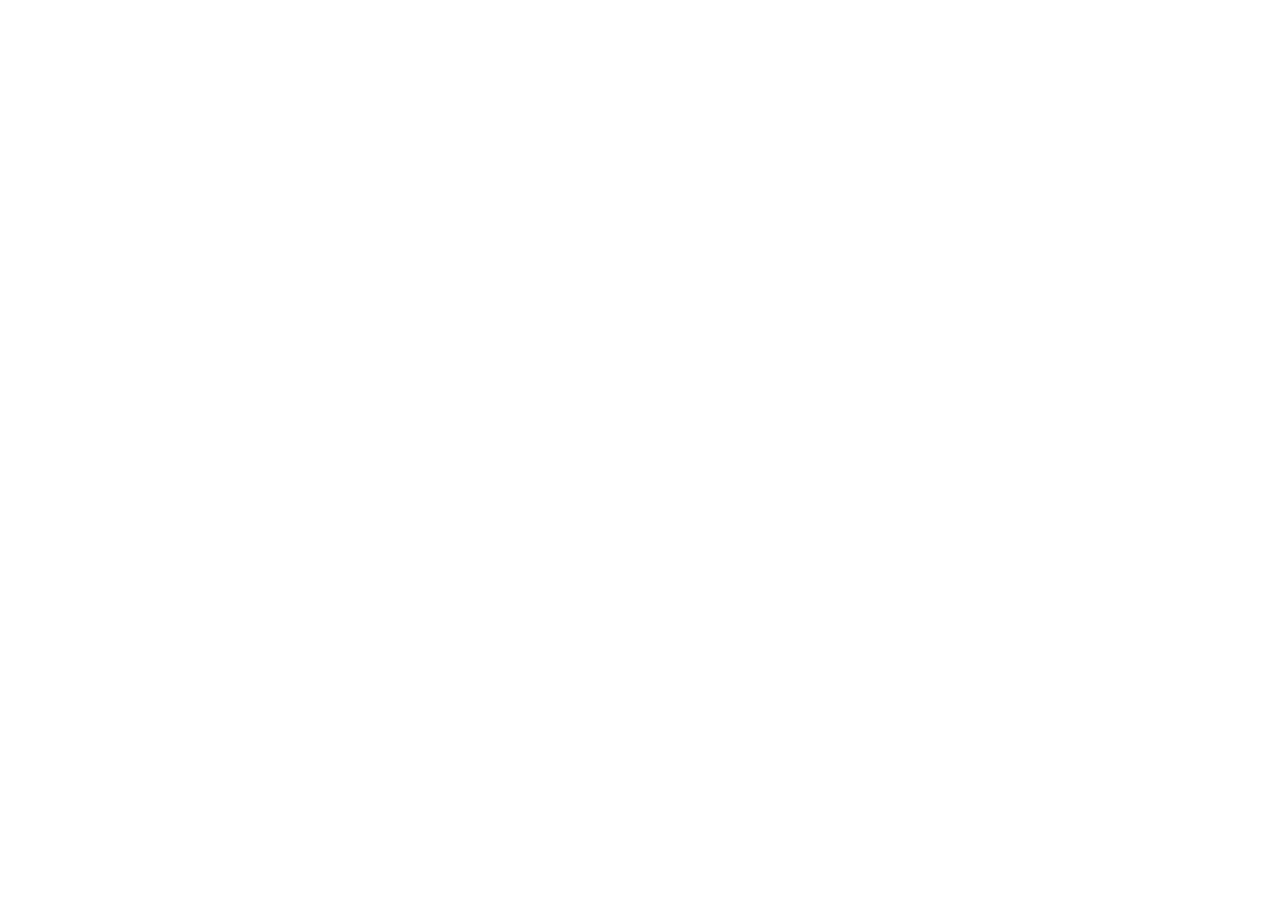
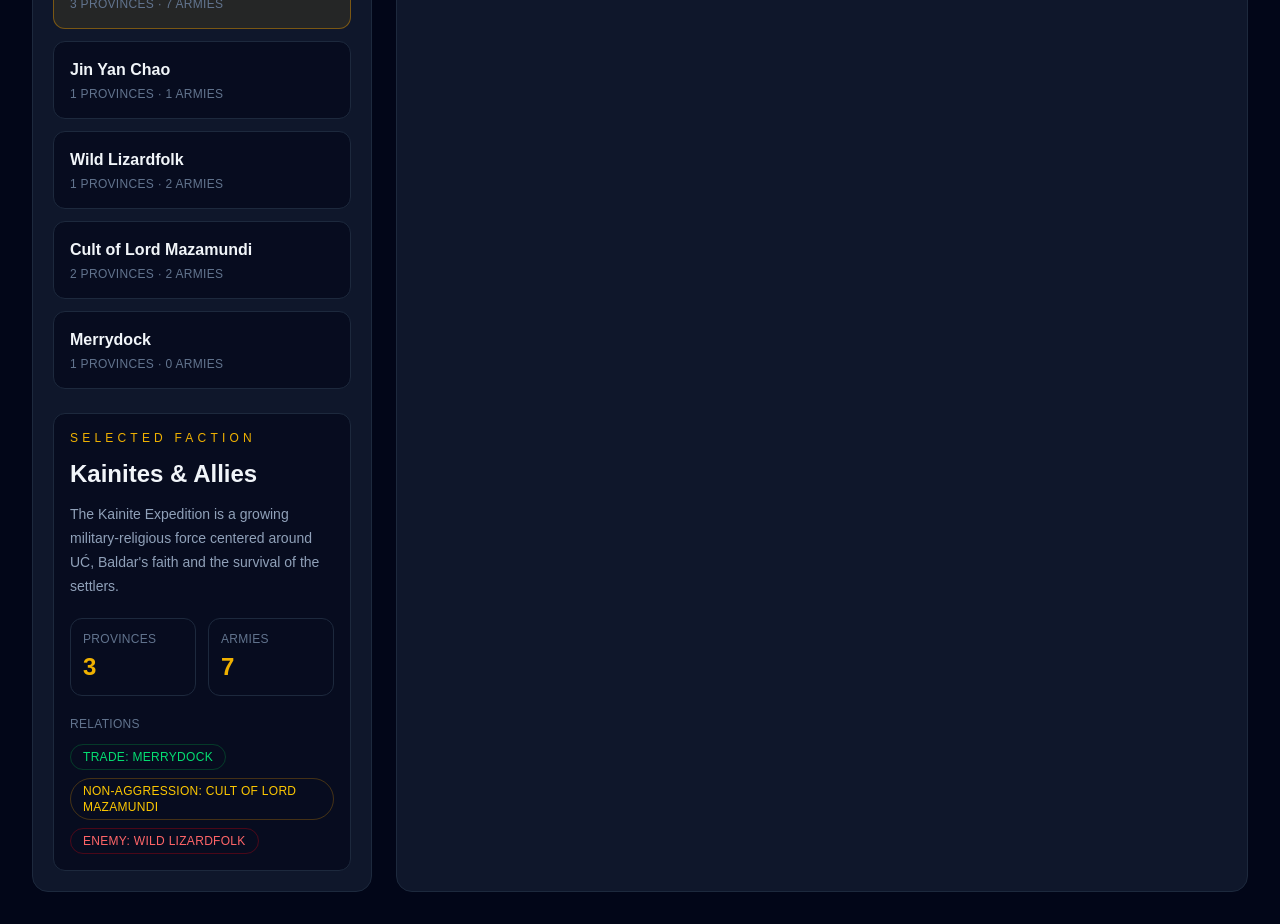
Before and after one commit to Azzimo-dnd/nattau-command, a Next.js app: page /map in a window 1280 px wide. Shown: the part 1280-2204 px from the top of the page. Before the commit the page ends 1118 px from the top, so only its background shows below. Built offline with nearby package versions, Linux system fonts and the light colour scheme.

Commit message:
feat: add faction influence panel

```diff
--- /dev/null
+++ b/components/map/FactionInfluence.tsx
@@ -0,0 +1,116 @@
+"use client";
+
+import { useState } from "react";
+import { factions } from "./factionData";
+
+function getRelationClass(type: string) {
+  switch (type) {
+    case "trade":
+    case "ally":
+      return "border-green-600/30 text-green-400";
+    case "non-aggression":
+      return "border-yellow-600/30 text-yellow-400";
+    case "enemy":
+      return "border-red-600/30 text-red-400";
+    case "unknown":
+      return "border-purple-600/30 text-purple-400";
+    default:
+      return "border-slate-700 text-slate-400";
+  }
+}
+
+export function FactionInfluence() {
+  const [selectedFactionId, setSelectedFactionId] = useState(factions[0].id);
+
+  const selectedFaction =
+    factions.find((faction) => faction.id === selectedFactionId) ?? factions[0];
+
+  return (
+    <div className="rounded-2xl border border-slate-800 bg-slate-900 p-5">
+      <h2 className="text-2xl font-bold text-yellow-500">Faction Influence</h2>
+      <p className="mt-2 text-sm text-slate-500">
+        Political control, known armies and diplomatic relations on Hinewai.
+      </p>
+
+      <div className="mt-5 space-y-3">
+        {factions.map((faction) => {
+          const isSelected = selectedFactionId === faction.id;
+
+          return (
+            <button
+              key={faction.id}
+              type="button"
+              onClick={() => setSelectedFactionId(faction.id)}
+              className={`w-full rounded-xl border p-4 text-left transition ${
+                isSelected
+                  ? "border-yellow-600/50 bg-yellow-500/10"
+                  : "border-slate-800 bg-slate-950/60 hover:border-yellow-600/30"
+              }`}
+            >
+              <div className="flex items-start justify-between gap-4">
+                <div>
+                  <h3 className="font-bold text-slate-100">{faction.name}</h3>
+                  <p className="mt-1 text-xs uppercase tracking-wide text-slate-500">
+                    {faction.controlledProvinces} provinces ·{" "}
+                    {faction.controlledArmies} armies
+                  </p>
+                </div>
+              </div>
+            </button>
+          );
+        })}
+      </div>
+
+      <div className="mt-6 rounded-xl border border-slate-800 bg-slate-950/60 p-4">
+        <p className="text-xs uppercase tracking-[0.35em] text-yellow-500">
+          Selected Faction
+        </p>
+
+        <h3 className="mt-3 text-2xl font-bold">{selectedFaction.name}</h3>
+
+        <p className="mt-3 text-sm leading-6 text-slate-400">
+          {selectedFaction.description}
+        </p>
+
+        <div className="mt-5 grid grid-cols-2 gap-3">
+          <div className="rounded-xl border border-slate-800 p-3">
+            <p className="text-xs uppercase tracking-wide text-slate-500">
+              Provinces
+            </p>
+            <p className="mt-1 text-2xl font-bold text-yellow-500">
+              {selectedFaction.controlledProvinces}
+            </p>
+          </div>
+
+          <div className="rounded-xl border border-slate-800 p-3">
+            <p className="text-xs uppercase tracking-wide text-slate-500">
+              Armies
+            </p>
+            <p className="mt-1 text-2xl font-bold text-yellow-500">
+              {selectedFaction.controlledArmies}
+            </p>
+          </div>
+        </div>
+
+        <div className="mt-5">
+          <p className="mb-3 text-xs uppercase tracking-wide text-slate-500">
+            Relations
+          </p>
+
+          <div className="flex flex-wrap gap-2">
+            {selectedFaction.relations.map((relation) => (
+              <span
+                key={`${relation.type}-${relation.faction}`}
+                className={`rounded-full border px-3 py-1 text-xs uppercase tracking-wide ${getRelationClass(
+                  relation.type
+                )}`}
+              >
+                {relation.type}: {relation.faction}
+              </span>
+            ))}
+          </div>
+        </div>
+      </div>
+    </div>
+  );
+}
--- a/components/map/InteractiveMap.tsx
+++ b/components/map/InteractiveMap.tsx
@@ -3,6 +3,7 @@
 import Image from "next/image";
 import { useState } from "react";
 import { mapLocations } from "./mapLocations";
+import { FactionInfluence } from "./FactionInfluence";
 
 function getLocationIcon(type: string) {
   switch (type) {
@@ -112,6 +113,8 @@
             {selectedLocation.description}
           </p>
         </div>
+
+        <FactionInfluence />
       </aside>
 
       <div className="overflow-hidden rounded-2xl border border-slate-800 bg-slate-900 p-3">
--- /dev/null
+++ b/components/map/factionData.ts
@@ -0,0 +1,84 @@
+export type FactionRelation = {
+  type: "ally" | "trade" | "neutral" | "non-aggression" | "enemy" | "unknown";
+  faction: string;
+};
+
+export type Faction = {
+  id: string;
+  name: string;
+  description: string;
+  controlledProvinces: number;
+  controlledArmies: number;
+  relations: FactionRelation[];
+};
+
+export const factions: Faction[] = [
+  {
+    id: "kainites",
+    name: "Kainites & Allies",
+    description:
+      "The Kainite Expedition is a growing military-religious force centered around UĆ, Baldar's faith and the survival of the settlers.",
+    controlledProvinces: 3,
+    controlledArmies: 7,
+    relations: [
+      { type: "trade", faction: "Merrydock" },
+      { type: "non-aggression", faction: "Cult of Lord Mazamundi" },
+      { type: "enemy", faction: "Wild Lizardfolk" },
+    ],
+  },
+  {
+    id: "jin-yan-chao",
+    name: "Jin Yan Chao",
+    description:
+      "An imperial city-state force with strong military presence on Hinewai. Their long-term intentions toward the expedition remain uncertain.",
+    controlledProvinces: 1,
+    controlledArmies: 1,
+    relations: [
+      { type: "enemy", faction: "Wild Lizardfolk" },
+      { type: "enemy", faction: "Cult of Lord Mazamundi" },
+      { type: "neutral", faction: "Merrydock" },
+    ],
+  },
+  {
+    id: "wild-lizardfolk",
+    name: "Wild Lizardfolk",
+    description:
+      "Hostile tribal forces scattered across the island. Aggressive toward nearly every other faction.",
+    controlledProvinces: 1,
+    controlledArmies: 2,
+    relations: [
+      { type: "enemy", faction: "Kainites & Allies" },
+      { type: "enemy", faction: "Jin Yan Chao" },
+      { type: "enemy", faction: "Cult of Lord Mazamundi" },
+      { type: "enemy", faction: "Merrydock" },
+    ],
+  },
+  {
+    id: "cult-mazamundi",
+    name: "Cult of Lord Mazamundi",
+    description:
+      "A militant cult controlling corrupted territory. Currently bound to the Kainites by a non-aggression agreement and border passage rights.",
+    controlledProvinces: 2,
+    controlledArmies: 2,
+    relations: [
+      { type: "non-aggression", faction: "Kainites & Allies" },
+      { type: "enemy", faction: "Wild Lizardfolk" },
+      { type: "enemy", faction: "Jin Yan Chao" },
+      { type: "unknown", faction: "Merrydock" },
+    ],
+  },
+  {
+    id: "merrydock",
+    name: "Merrydock",
+    description:
+      "A northern trade settlement focused on commerce, survival and profitable neutrality.",
+    controlledProvinces: 1,
+    controlledArmies: 0,
+    relations: [
+      { type: "trade", faction: "Kainites & Allies" },
+      { type: "neutral", faction: "Jin Yan Chao" },
+      { type: "neutral", faction: "Cult of Lord Mazamundi" },
+      { type: "enemy", faction: "Wild Lizardfolk" },
+    ],
+  },
+];
```
